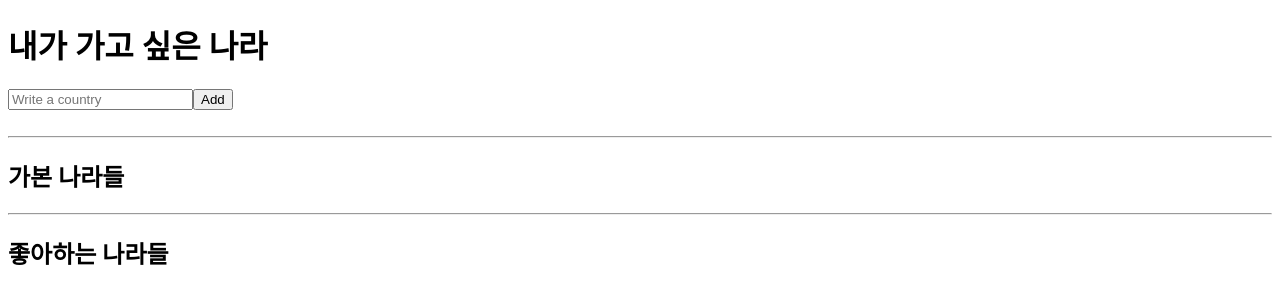
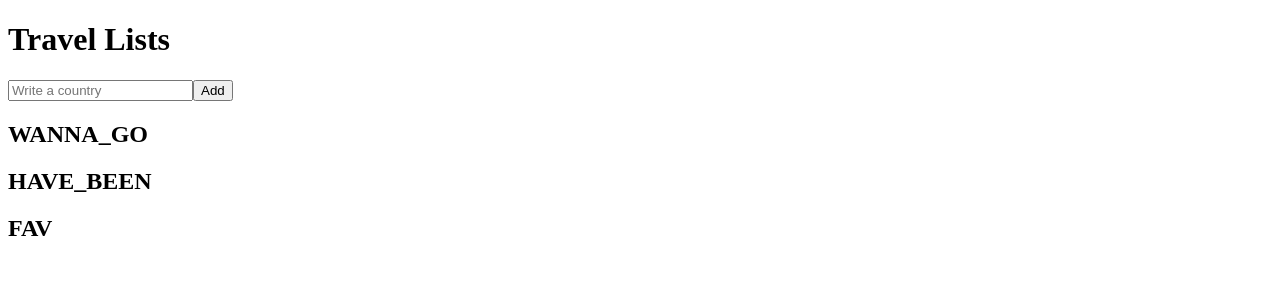
Before and after one commit to shionpark/list-of-countries, a React (Vite) app: page / in a window 1280 px wide. Shown: the top 304 px of the page. Built offline with nearby package versions, Linux system fonts and the light colour scheme.

Commit message:
chore: selectorFamily 사용한 동적 데이터 가져오기

```diff
--- a/src/App.tsx
+++ b/src/App.tsx
@@ -1,12 +1,13 @@
 import React from 'react';
-import { Home } from '@/pages';
-
-const TITLE = '내가 가고 싶은 나라';
+import { CountryForm, CountryLists } from './components';
+import { CategoryList } from './constants';
 
 function App() {
   return (
     <>
-      <Home title={TITLE} />
+      <h1>Travel Lists</h1>
+      <CountryForm />
+      <CountryLists categoryIndex={Object.values(CategoryList)} />
     </>
   );
 }
--- a/src/atoms.tsx
+++ b/src/atoms.tsx
@@ -1,4 +1,4 @@
-import { atom, selector } from 'recoil';
+import { atom, selector, selectorFamily } from 'recoil';
 import { INPUT_NAME } from '@/constants';
 
 export enum Categories {
@@ -23,14 +23,10 @@ export const categoryState = atom<Categories>({
   default: Categories.WANNA_GO,
 });
 
-export const countrySelector = selector({
+export const countrySelector = selectorFamily({
   key: 'countrySelector',
-  get: ({ get }) => {
-    const countries = get(countryState);
-    return [
-      countries.filter((country) => country.category === Categories.WANNA_GO),
-      countries.filter((country) => country.category === Categories.HAVE_BEEN),
-      countries.filter((country) => country.category === Categories.FAVS),
-    ];
-  },
+  get:
+    (params) =>
+    ({ get }) =>
+      get(countryState).filter((country) => country.category === params),
 });
--- /dev/null
+++ b/src/components/CountriesByCategory.tsx
@@ -0,0 +1,18 @@
+import React from 'react';
+import { useRecoilValue } from 'recoil';
+import { countrySelector } from '@/atoms';
+import { CountryList } from '@/components';
+
+const CountriesByCategory = ({ categoryName }: { categoryName: string }) => {
+  const categoryItems = useRecoilValue(countrySelector(categoryName));
+  return (
+    <>
+      <h2>{categoryName}</h2>
+      {categoryItems.map((country) => (
+        <CountryList key={country.id} {...country} />
+      ))}
+    </>
+  );
+};
+
+export default CountriesByCategory;
--- /dev/null
+++ b/src/components/CountryLists.tsx
@@ -0,0 +1,14 @@
+import React from 'react';
+import { CountriesByCategory } from '@/components';
+
+const CountryLists = ({ categoryIndex }: { categoryIndex: string[] }) => {
+  return (
+    <>
+      {categoryIndex.map((category) => (
+        <CountriesByCategory key={category} categoryName={category} />
+      ))}
+    </>
+  );
+};
+
+export default CountryLists;
--- a/src/components/index.ts
+++ b/src/components/index.ts
@@ -1,2 +1,4 @@
 export { default as CountryForm } from './CountryForm';
 export { default as CountryList } from './CountryList';
+export { default as CountryLists } from './CountryLists';
+export { default as CountriesByCategory } from './CountriesByCategory';
--- a/src/constants/index.ts
+++ b/src/constants/index.ts
@@ -1 +1,7 @@
 export const INPUT_NAME = 'country';
+
+export const CategoryList = {
+  WANNA_GO: 'WANNA_GO',
+  HAVE_BEEN: 'HAVE_BEEN',
+  FAV: 'FAV',
+} as const;
```
